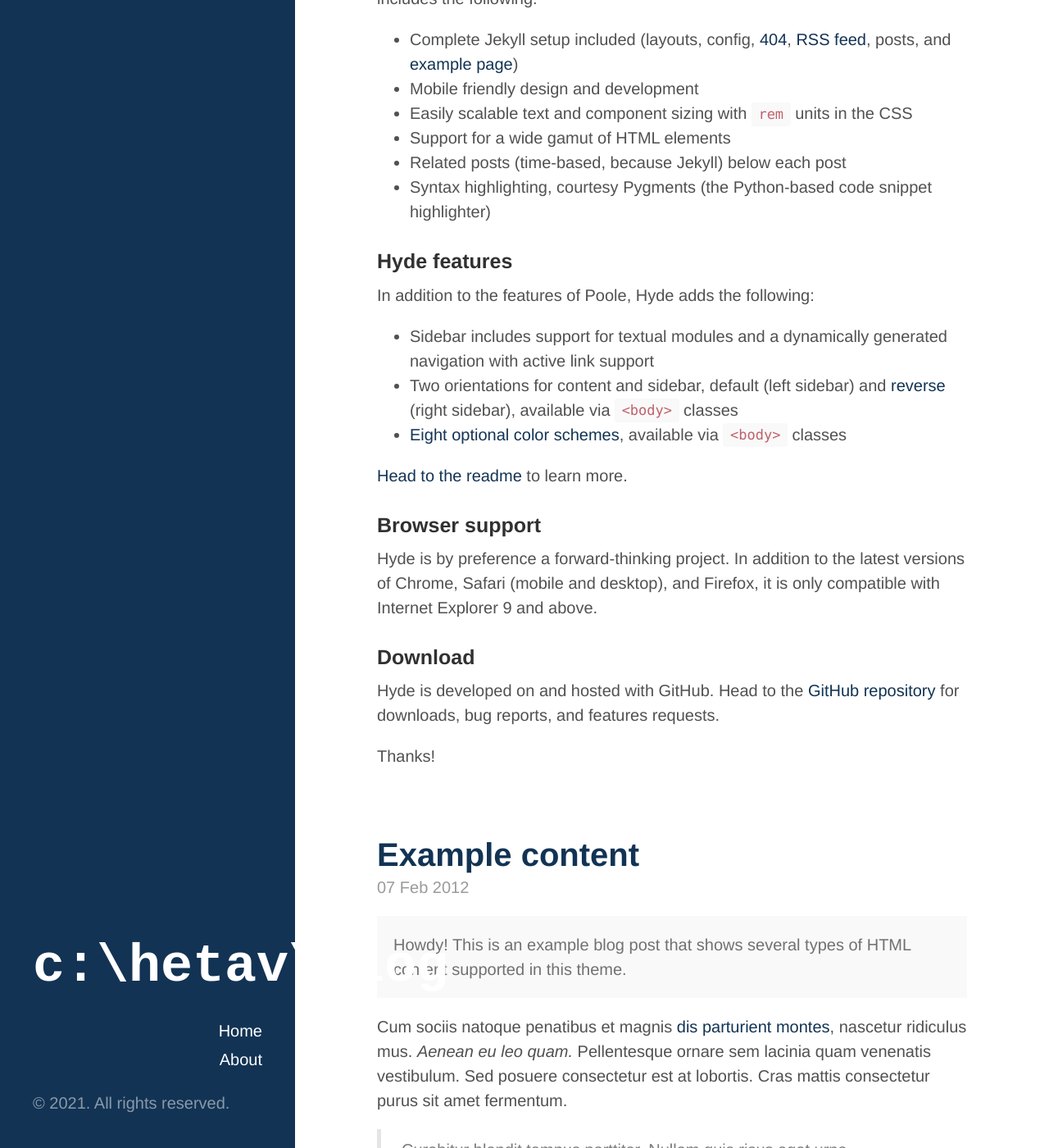
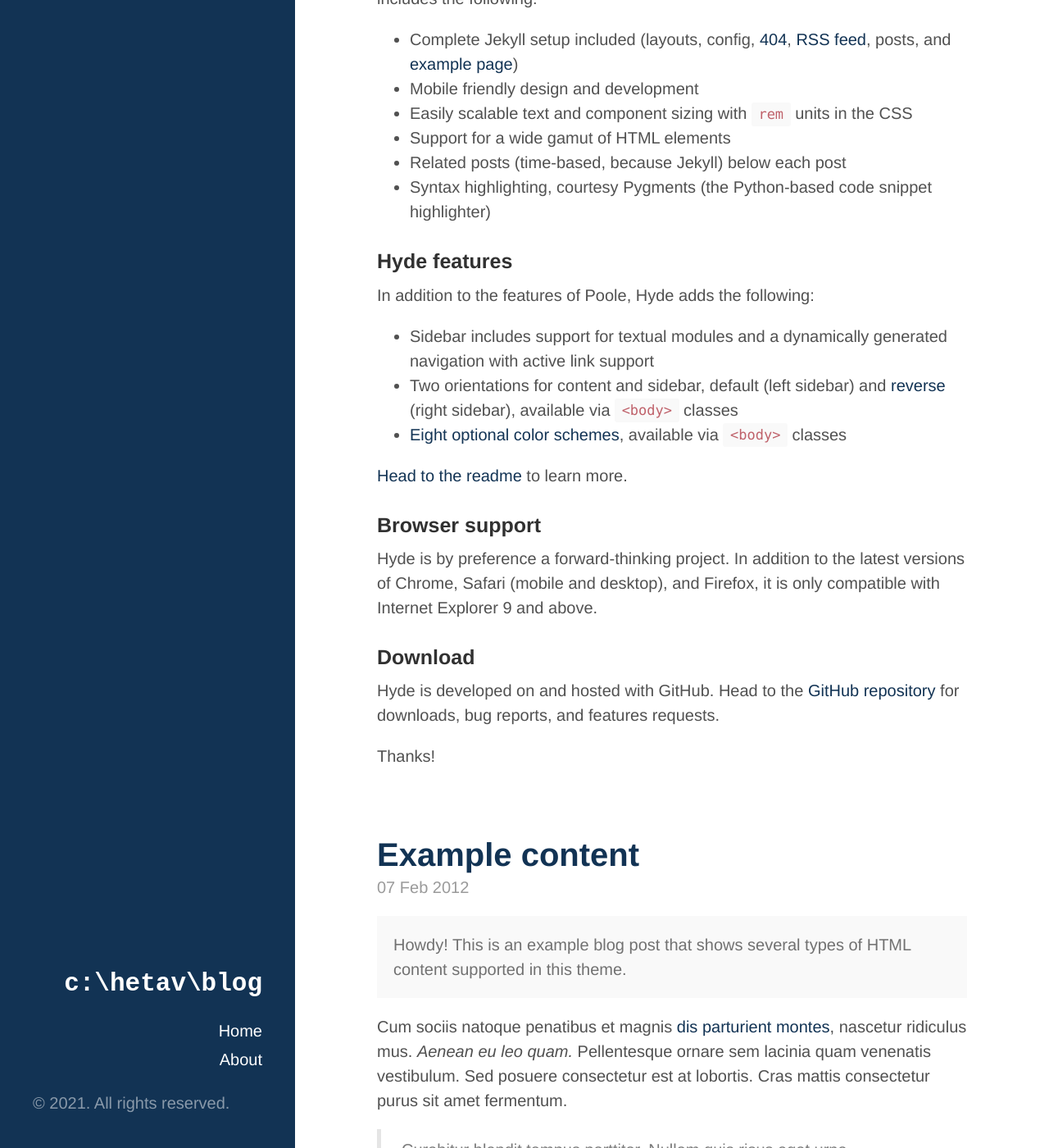
Before and after one commit to hetavv/hetavv.github.io, a Jekyll site: the page built from index.html, in a window 1280 px wide and 1400 px high, scrolled down 388 px. Shown: the whole window at 82% size. Built offline with Jekyll 4.4.1, drawn with Linux system fonts in a browser that asks for light colours; the list of posts is cut into pages by our own code.

Commit message:
Update hyde.css

```diff
--- a/public/css/hyde.css
+++ b/public/css/hyde.css
@@ -84,7 +84,7 @@ html {
   margin-top: 0;
   /*font-family: "Abril Fatface", serif; */
   font-family: 'Source Code Pro', monospace;
-  font-size: 3.25rem;
+  font-size: 1.55rem;
   text-align: right;
 }
 
```
